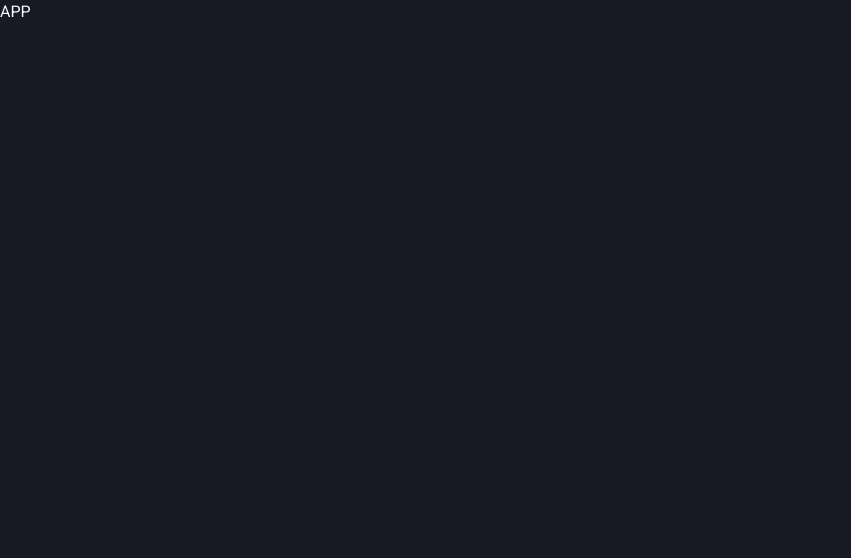
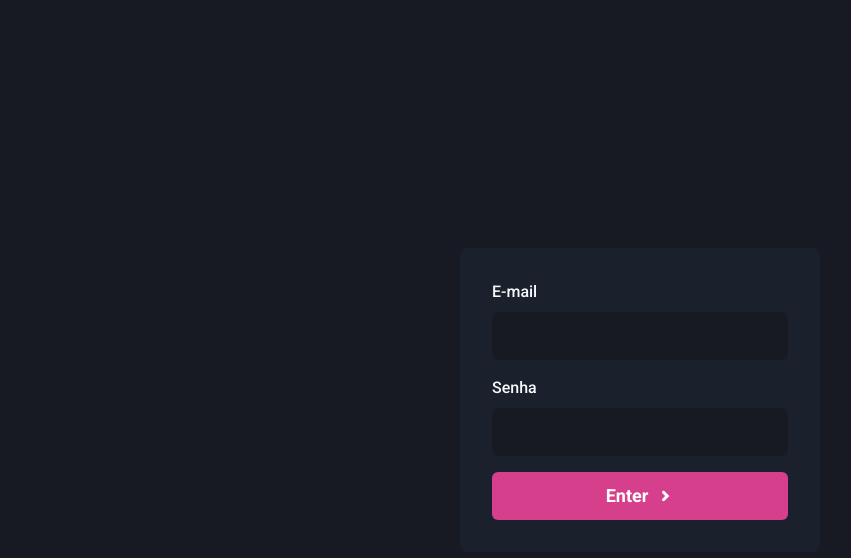
Before and after one commit to dfsilvadev/ignite-dashgo, a Next.js app: page / in a window 1280 px wide. Shown: the top 558 px of the page, without its empty margins (0-851 px from the left). Built offline with nearby package versions, Linux system fonts and the light colour scheme.

Commit message:
feat: implementando a page Sign in

```diff
--- a/package.json
+++ b/package.json
@@ -15,7 +15,8 @@
     "framer-motion": "^4.1.17",
     "next": "10.2.3",
     "react": "17.0.2",
-    "react-dom": "17.0.2"
+    "react-dom": "17.0.2",
+    "react-icons": "^4.2.0"
   },
   "devDependencies": {
     "@types/node": "^15.6.2",
--- a/src/pages/index.tsx
+++ b/src/pages/index.tsx
@@ -1,7 +1,62 @@
+import {
+  Flex,
+  Input,
+  Button,
+  Stack,
+  FormLabel,
+  FormControl,
+} from "@chakra-ui/react";
+import { TiChevronRight } from "react-icons/ti";
+
 export default function Home() {
   return (
-    <div>
-      <h1>APP</h1>
-    </div>
+    <Flex width="100vw" height="100vh" align="center" justify="center">
+      <Flex
+        as="form"
+        width="100%"
+        maxWidth="360px"
+        background="gray.800"
+        padding={8}
+        borderRadius={8}
+        flexDir="column"
+      >
+        <Stack spacing={4}>
+          <FormControl>
+            <FormLabel htmlFor="email">E-mail</FormLabel>
+            <Input
+              type="text"
+              name="email"
+              id="email"
+              size="lg"
+              background="gray.900"
+              variant="filled"
+              focusBorderColor="pink.500"
+              _hover={{ bgColor: "gray.900" }}
+            />
+          </FormControl>
+          <FormControl>
+            <FormLabel htmlFor="password">Senha</FormLabel>
+            <Input
+              type="password"
+              name="password"
+              id="password"
+              size="lg"
+              background="gray.900"
+              variant="filled"
+              focusBorderColor="pink.500"
+              _hover={{ bgColor: "gray.900" }}
+            />
+          </FormControl>
+          <Button
+            type="submit"
+            rightIcon={<TiChevronRight />}
+            colorScheme="pink"
+            size="lg"
+          >
+            Enter
+          </Button>
+        </Stack>
+      </Flex>
+    </Flex>
   );
 }
```
Also changed, not shown: 1 other file (tests, documents, lock files or other folders).
